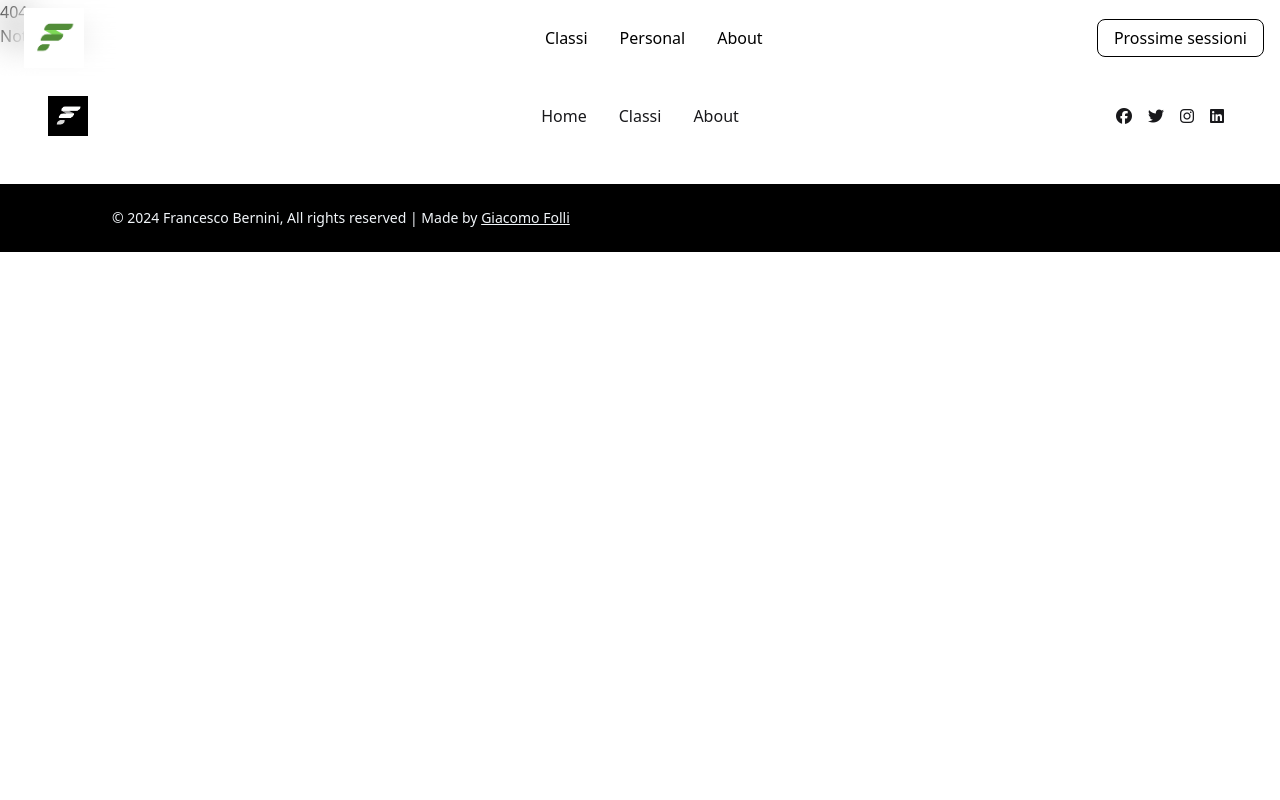
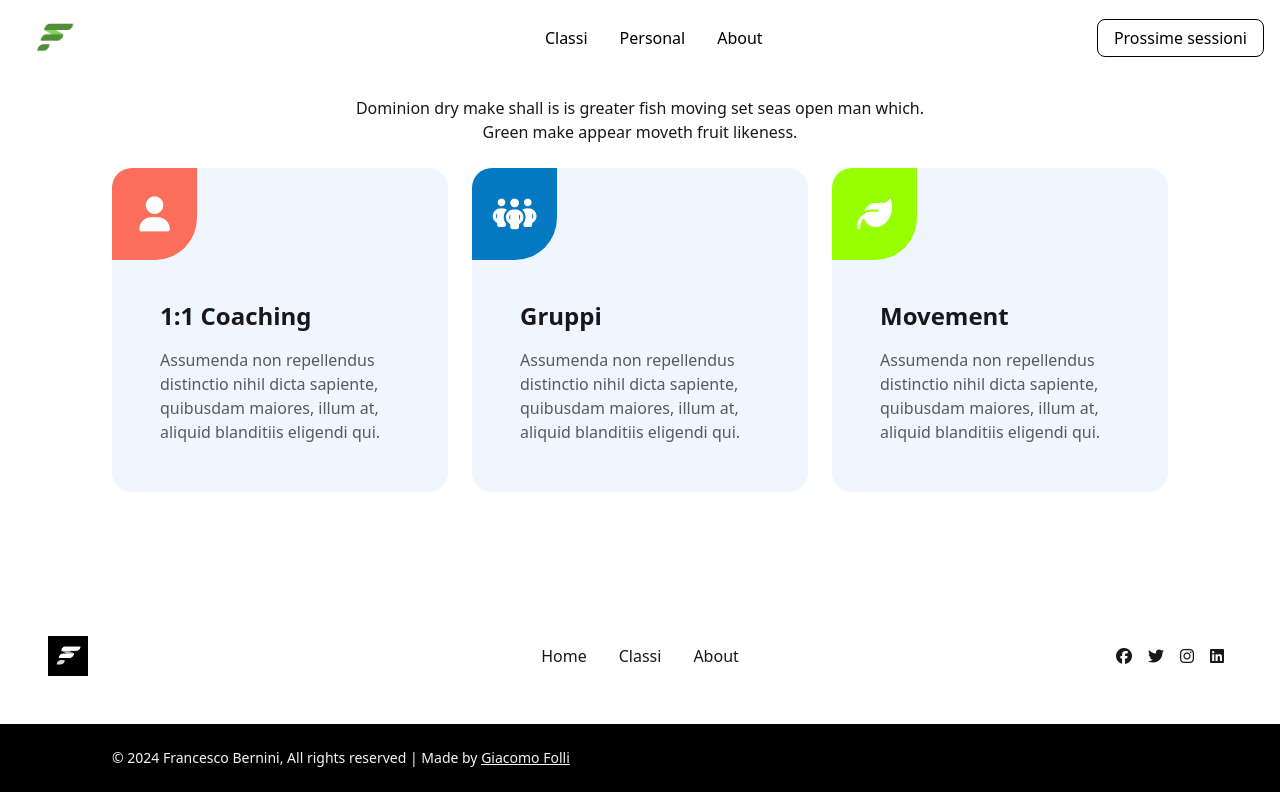
Before and after one commit to giacomo-folli/framcee, a SvelteKit app: page /classi in a window 1280 px wide. Before the commit this address had no page. Built offline with nearby package versions, Linux system fonts and the light colour scheme.

Commit message:
add side bar

```diff
--- a/src/lib/components/common/Navbar.svelte
+++ b/src/lib/components/common/Navbar.svelte
@@ -1,3 +1,7 @@
+<script lang="ts">
+	export let open: boolean = false;
+</script>
+
 <div class="py-2 text-black relative bg-opacity-45 backdrop-blur-lg">
 	<nav>
 		<div class="w-full px-4">
@@ -5,7 +9,12 @@
 				<a class="font-black text-3xl min-w-[33%] overflow-hidden pl-2" href="/">
 					<img src="/2.png" alt="logo-navbar" class="h-[60px]" />
 				</a>
-				<button class="block lg:hidden cursor-pointer h-10 z-20" type="button" id="hamburger">
+				<button
+					class="block lg:hidden cursor-pointer h-10 z-20"
+					type="button"
+					id="hamburger"
+					on:click={() => (open = !open)}
+				>
 					<div class="h-0.5 w-7 bg-black -translate-y-2"></div>
 					<div class="h-0.5 w-7 bg-black"></div>
 					<div class="h-0.5 w-7 bg-black translate-y-2"></div>
--- a/src/routes/+layout.svelte
+++ b/src/routes/+layout.svelte
@@ -2,12 +2,16 @@
 	import '../app.css';
 	import Footer from '$lib/components/common/Footer.svelte';
 	import Navbar from '$lib/components/common/Navbar.svelte';
+	import Sidebar from '$lib/components/common/Sidebar.svelte';
 
 	let open: boolean = false;
 </script>
 
+<div class="lg:hidden">
+	<Sidebar bind:open />
+</div>
 <div class="w-full z-50 fixed">
-	<Navbar />
+	<Navbar bind:open />
 </div>
 
 <div class:open>
--- /dev/null
+++ b/src/routes/classi/+page.svelte
@@ -0,0 +1,65 @@
+<script lang="ts"></script>
+
+<section class="py-14 pt-20 md:py-24 bg-white dark:bg-[#0b1727] text-zinc-900 dark:text-white">
+	<div class="w-full px-10 md:px-8 lg:px-28">
+		<div class="grid grid-cols-12 mb-6">
+			<div class="col-span-12 lg:col-span-8 lg:col-start-3 lg:px-14 text-center">
+				<p class="text-base leading-6">
+					Dominion dry make shall is is greater fish moving set seas open man which. Green make
+					appear moveth fruit likeness.
+				</p>
+			</div>
+		</div>
+
+		<div class="mx-auto max-md:max-w-md grid grid-cols-12 gap-6">
+			<div class="col-span-12 md:col-span-4">
+				<div class="rounded-[20px] bg-blue-50 dark:bg-[#1E2735] relative overflow-hidden">
+					<div
+						class="w-[85px] h-[92px] bg-[#fc6e5c] text-white rounded-br-[42px] text-[35px] inline-flex justify-center items-center mb-4"
+					>
+						<i class="fas fa-user"></i>
+					</div>
+					<div class="p-6 lg:px-12 lg:pb-12">
+						<h4 class="text-2xl font-bold mb-4">1:1 Coaching</h4>
+						<p class="opacity-70">
+							Assumenda non repellendus distinctio nihil dicta sapiente, quibusdam maiores, illum
+							at, aliquid blanditiis eligendi qui.
+						</p>
+					</div>
+				</div>
+			</div>
+			<div class="col-span-12 md:col-span-4">
+				<div class="rounded-[20px] bg-blue-50 dark:bg-[#1E2735] relative overflow-hidden">
+					<div
+						class="w-[85px] h-[92px] bg-[#0479c1] text-white rounded-br-[42px] text-[35px] inline-flex justify-center items-center mb-4"
+					>
+						<i class="fas fa-people-group"></i>
+					</div>
+					<div class="p-6 lg:px-12 lg:pb-12">
+						<h4 class="text-2xl font-bold mb-4">Gruppi</h4>
+						<p class="opacity-70">
+							Assumenda non repellendus distinctio nihil dicta sapiente, quibusdam maiores, illum
+							at, aliquid blanditiis eligendi qui.
+						</p>
+					</div>
+				</div>
+			</div>
+			<div class="col-span-12 md:col-span-4">
+				<div class="rounded-[20px] bg-blue-50 dark:bg-[#1E2735] relative overflow-hidden">
+					<div
+						class="w-[85px] h-[92px] bg-[#96ff00] text-white rounded-br-[42px] text-[35px] inline-flex justify-center items-center mb-4"
+					>
+						<i class="fas fa-leaf"></i>
+					</div>
+					<div class="p-6 lg:px-12 lg:pb-12">
+						<h4 class="text-2xl font-bold mb-4">Movement</h4>
+						<p class="opacity-70">
+							Assumenda non repellendus distinctio nihil dicta sapiente, quibusdam maiores, illum
+							at, aliquid blanditiis eligendi qui.
+						</p>
+					</div>
+				</div>
+			</div>
+		</div>
+	</div>
+</section>
```
